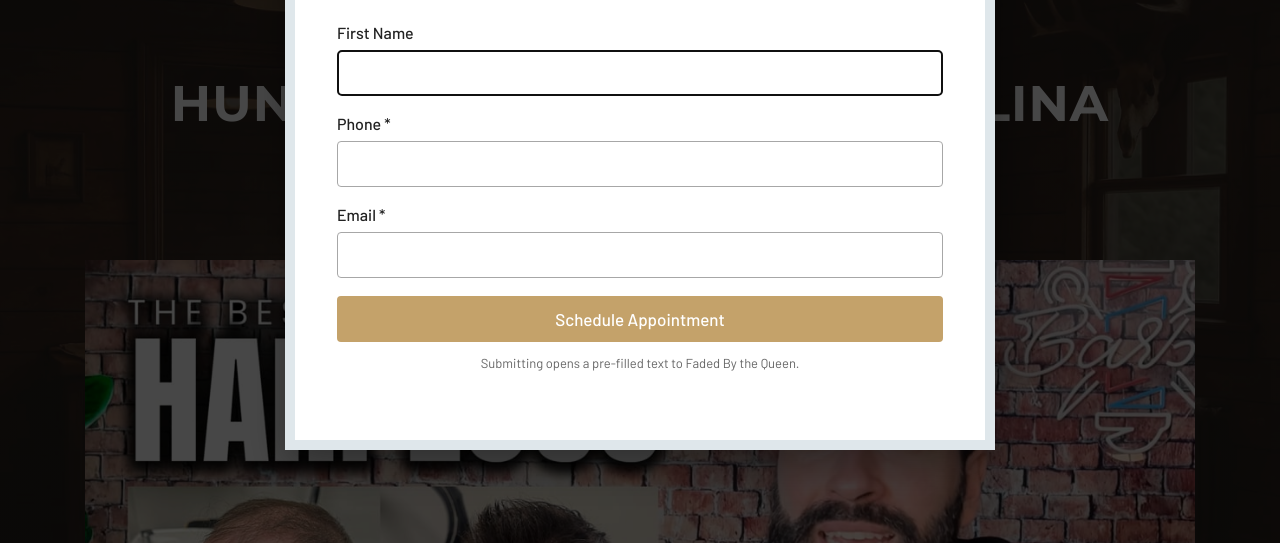
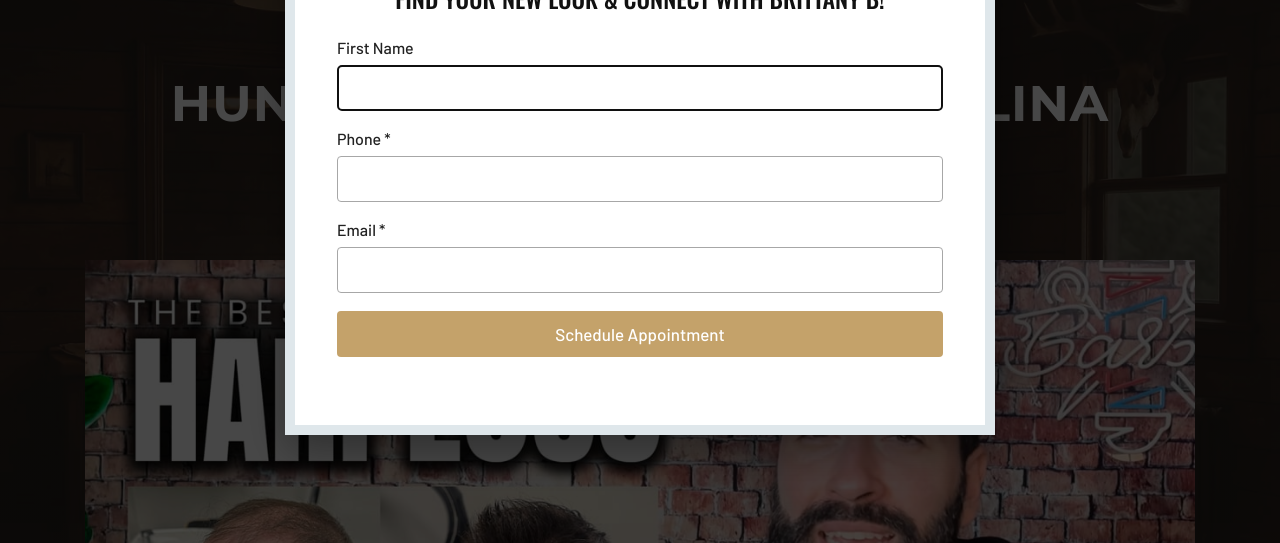
Before and after one commit to Sassouni1/faded-by-the-queen-site, a plain HTML site: page hair-loss-solutions/index.html in a window 1280 px wide. Both pictures are taken after a click on the link "Contact Us". Shown: the part 240-783 px from the top of the page. Drawn offline with nearby package versions, Linux system fonts and the light colour scheme.

Commit message:
Remove consultation SMS handoff note

```diff
--- a/hair-loss-solutions/index.html
+++ b/hair-loss-solutions/index.html
@@ -75,6 +75,6 @@
     <section class="faq"><div class="rail"><h2>Frequently Asked Question</h2><details open><summary>Is a hair system right for me?</summary><p>For many, the answer is a resounding yes. Hair systems are a fantastic solution for addressing balding or thinning hair. They are also beneficial for those considering a hair transplant, allowing exploration of different hairlines, shapes, and styles before making a more permanent decision.</p></details><details><summary>Can I Swim, Shower, and Exercise with a Hair System?</summary><p>We recommend following our straightforward care guidelines to ensure your hair system remains in optimal condition, retaining its natural appearance and durability.</p></details><details><summary>Will people see my hair system?</summary><p>Absolutely not! Our hair systems and technique will make it completely undetectable even up-close!</p></details><details><summary>How Long Does a Hair System Last?</summary><p>The lifespan of a hair system may last anywhere from 3-6 months.</p></details><details><summary>How is a Hair System Applied?</summary><p>The journey begins with preparing the scalp, followed by skillfully adhering the hair system using safe medical-grade adhesives.</p></details><details><summary>Is it human hair?</summary><p>Yes, every hair system is crafted with real human hair, meticulously hand-made to perfection.</p></details></div></section>
   </main>
   <footer class="site-footer"><address>Faded By the Queen · 16623 Birkdale Commons Pkwy #103A, Suite 16 · Huntersville, NC 28078 · <a href="tel:+17042912784">(704) 291-2784</a></address><span>The Barber Launch, LLC All Rights Reserved</span></footer>
-  <div id="lead-modal" class="lead-modal" aria-hidden="true"><div class="lead-modal__backdrop" data-modal-close></div><section class="lead-modal__dialog" role="dialog" aria-modal="true" aria-labelledby="lead-modal-title"><button class="lead-modal__close" type="button" aria-label="Close consultation form" data-modal-close>×</button><header><h2 id="lead-modal-title">REQUEST YOUR HAIR CONSULTATION</h2><p>FIND YOUR NEW LOOK &amp; CONNECT WITH BRITTANY B!</p></header><form id="consultation-form" novalidate><label>First Name<input name="firstName" autocomplete="given-name"></label><label>Phone *<input name="phone" type="tel" autocomplete="tel" inputmode="tel" required></label><label>Email *<input name="email" type="email" autocomplete="email" required></label><button type="submit">Schedule Appointment</button><p class="form-note">Submitting opens a pre-filled text to Faded By the Queen.</p><p id="form-status" class="form-status" role="status" aria-live="polite"></p></form></section></div>
+  <div id="lead-modal" class="lead-modal" aria-hidden="true"><div class="lead-modal__backdrop" data-modal-close></div><section class="lead-modal__dialog" role="dialog" aria-modal="true" aria-labelledby="lead-modal-title"><button class="lead-modal__close" type="button" aria-label="Close consultation form" data-modal-close>×</button><header><h2 id="lead-modal-title">REQUEST YOUR HAIR CONSULTATION</h2><p>FIND YOUR NEW LOOK &amp; CONNECT WITH BRITTANY B!</p></header><form id="consultation-form" novalidate><label>First Name<input name="firstName" autocomplete="given-name"></label><label>Phone *<input name="phone" type="tel" autocomplete="tel" inputmode="tel" required></label><label>Email *<input name="email" type="email" autocomplete="email" required></label><button type="submit">Schedule Appointment</button><p id="form-status" class="form-status" role="status" aria-live="polite"></p></form></section></div>
 </body>
 </html>
```
